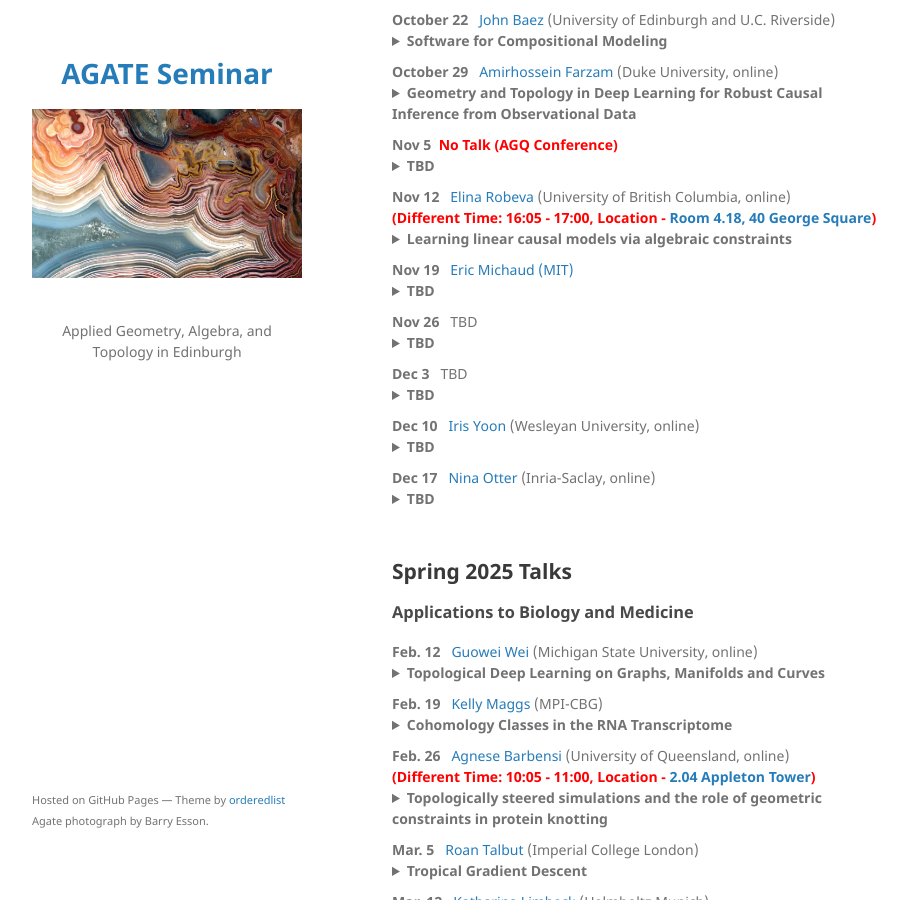
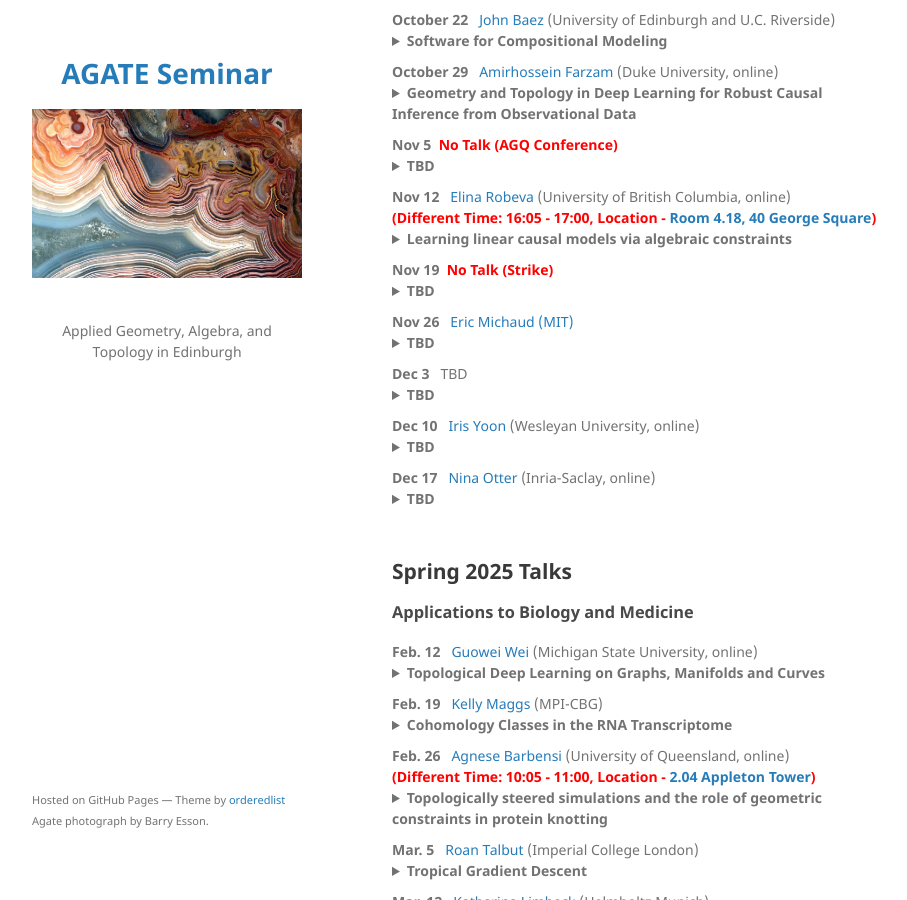
Before and after one commit to agatedinburgh/agatedinburgh.github.io, a Jekyll site: the page built from index.md, in a window 1280 px wide and 900 px high, scrolled down 715 px. Shown: the whole window, without its empty margins (178-1085 px from the left). Built offline with Jekyll 4.4.1, drawn with Linux system fonts in a browser that asks for light colours; our own code applies the rules of GitHub Pages for plain Markdown files.

Commit message:
Update event details for Nov 19 and Nov 26

```diff
--- a/index.md
+++ b/index.md
@@ -60,17 +60,19 @@ To join the mailing list, send an email to sympa at mlist.is.ed.ac.uk with nothi
 <p style="margin-left:30px;">The main task of causal discovery is to learn direct causal relationships among observed random variables. These relationships are usually depicted via a directed graph whose vertices are the variables of interest and whose edges represent direct causal effects. In this talk we will discuss the problem of learning such a directed graph for a linear causal model. I will specifically address the case where the graph may have hidden variables or directed cycles. In general, the causal graph cannot be learned uniquely from observational data. However, in the special case of linear non-Gaussian acyclic causal models, the directed graph can be found uniquely. When cycles are allowed the graph can be learned up to an equivalence class. We characterize the equivalence classes of such cyclic graphs and we propose algorithms for causal discovery. Our methods are based on using algebraic relationships among the second and higher order moments of the random vector. We show that such algebraic relationships are enough to identify the graph.</p>
 </details>
 
-<nobr><b>Nov 19</b>  &nbsp; <a href="https://ericjmichaud.com/"> Eric Michaud (MIT)</a></nobr>
+<nobr><b>Nov 19</b> &nbsp;<span style="color: red;"><b>No Talk (Strike)</b></span></nobr>
 <details style="margin-bottom:10px">
 <summary><b>TBD</b></summary>
 <p style="margin-left:30px;">TBD</p>
 </details>
 
-<nobr><b>Nov 26</b>  &nbsp; TBD</nobr>
+<nobr><b>Nov 26</b>  &nbsp; <a href="https://ericjmichaud.com/"> Eric Michaud (MIT)</a></nobr>
 <details style="margin-bottom:10px">
 <summary><b>TBD</b></summary>
 <p style="margin-left:30px;">TBD</p>
 </details>
+
+
 
 <nobr><b>Dec 3</b>  &nbsp; TBD</nobr>
 <details style="margin-bottom:10px">
```
